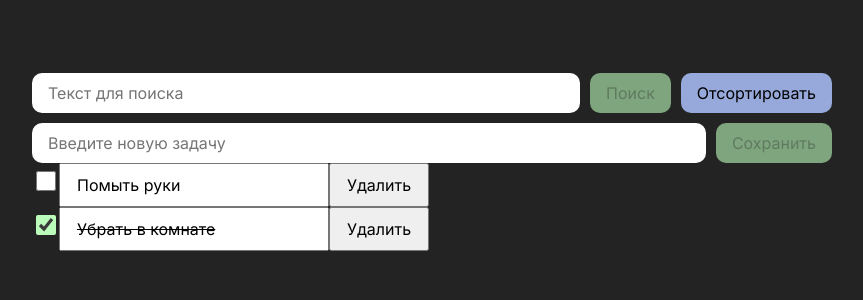
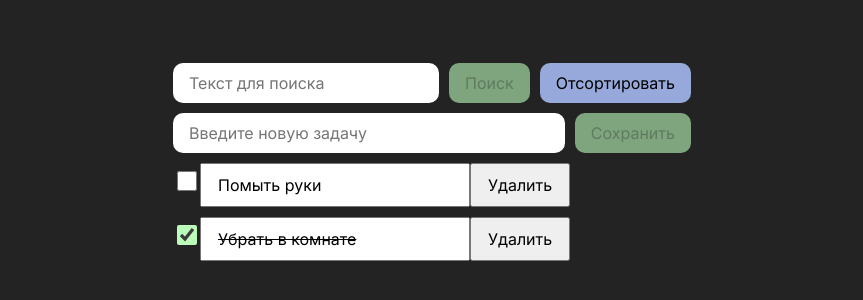
Before and after one commit to kikimorii/ReactHW52, a React (Vite) app: page / in a window 1280 px wide. Shown: the part 246-546 px from the top of the page, without its empty margins (208-1071 px from the left). Built offline with nearby package versions, Linux system fonts and the light colour scheme; data requests are answered from the project's data file.

Commit message:
Стилизован компонент TodoItem

```diff
--- a/src/App.module.css
+++ b/src/App.module.css
@@ -1,5 +1,5 @@
 .app {
-    min-width: 800px;
+    width: 100%;
     display: flex;
     flex-direction: column;
     gap: 10px;
--- a/src/components/TodoItem.jsx
+++ b/src/components/TodoItem.jsx
@@ -31,23 +31,23 @@ export const TodoItem = ({ id, title, completed, setIsChangeList }) => {
 
     return (
         <li key={id}>
-            <form onSubmit={handleSubmit}>
+            <form className={styles.form} onSubmit={handleSubmit}>
                 <input
                     type="checkbox"
                     checked={itemContent.completed}
                     onChange={handleOnChangeCheckbox}
                 />
                 <input
-                    className={itemContent.completed ? styles.compeletedTitle : ""}
+                    className={`${styles.input} ${itemContent.completed ? styles.compeletedTitle : ""}`}
                     type="text"
                     value={itemContent.title}
                     onChange={handleOnChangeInput}
                 />
                 {isChanged
-                    ? <button type="submit">Сохранить</button>
+                    ? <button className={styles.buttonSave} type="submit">Сохранить</button>
                     : ""
                 }
-                <button onClick={handleClickToDelete} type="button">Удалить</button>
+                <button className={styles.buttonReset} onClick={handleClickToDelete} type="button">Удалить</button>
             </form>
         </li>
     )
--- a/src/components/TodoItem.module.css
+++ b/src/components/TodoItem.module.css
@@ -1,3 +1,9 @@
+@import url(./NewTodoItem.module.css);
+
+.form {
+    align-items: center;
+}
+
 .compeletedTitle {
     text-decoration: line-through;
 }
--- a/src/index.css
+++ b/src/index.css
@@ -24,6 +24,9 @@ ul {
     list-style-type: none;
     margin: 0;
     padding: 0;
+    display: flex;
+    flex-direction: column;
+    gap: 10px;
 }
 
 button, input {
```
